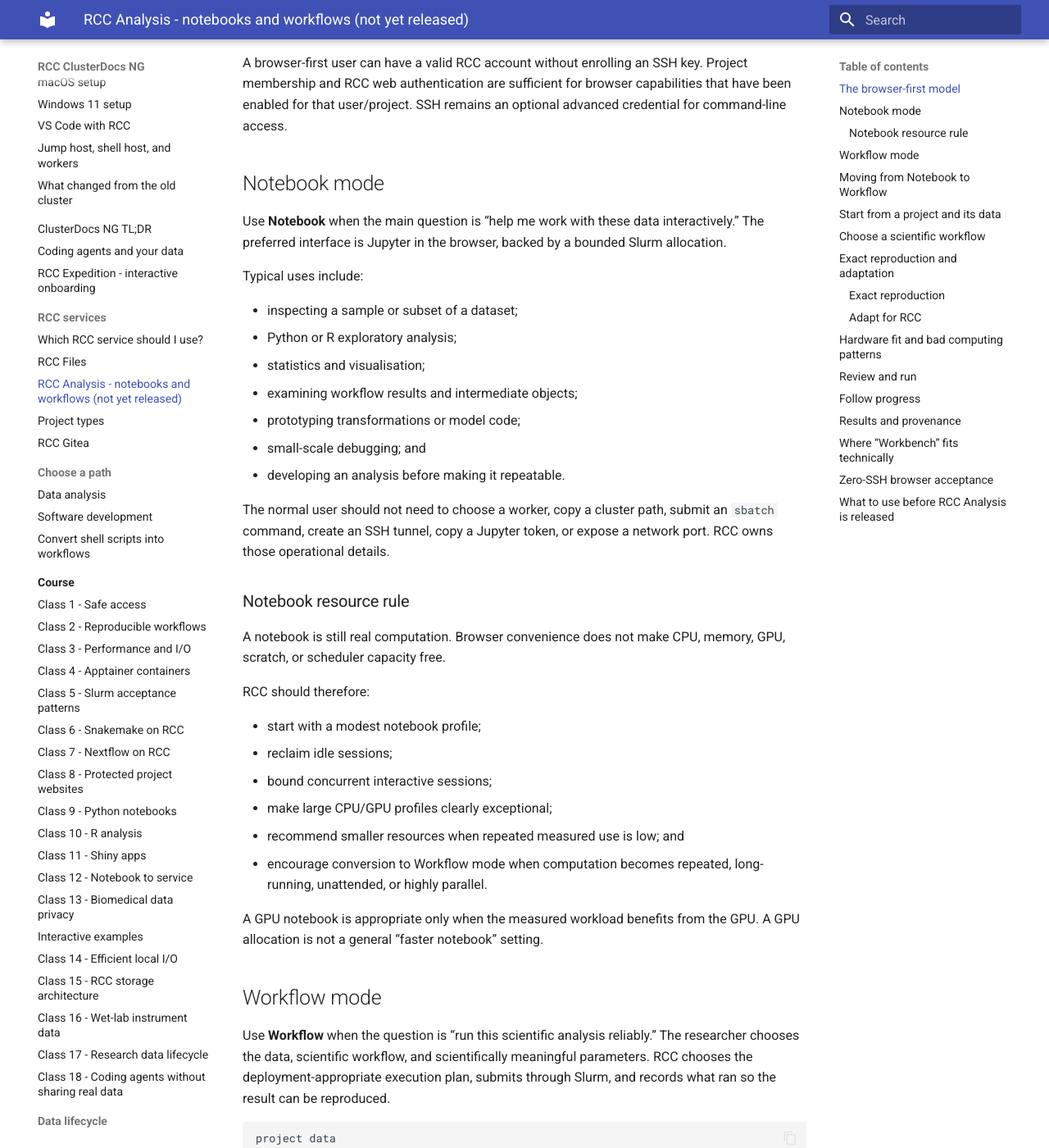
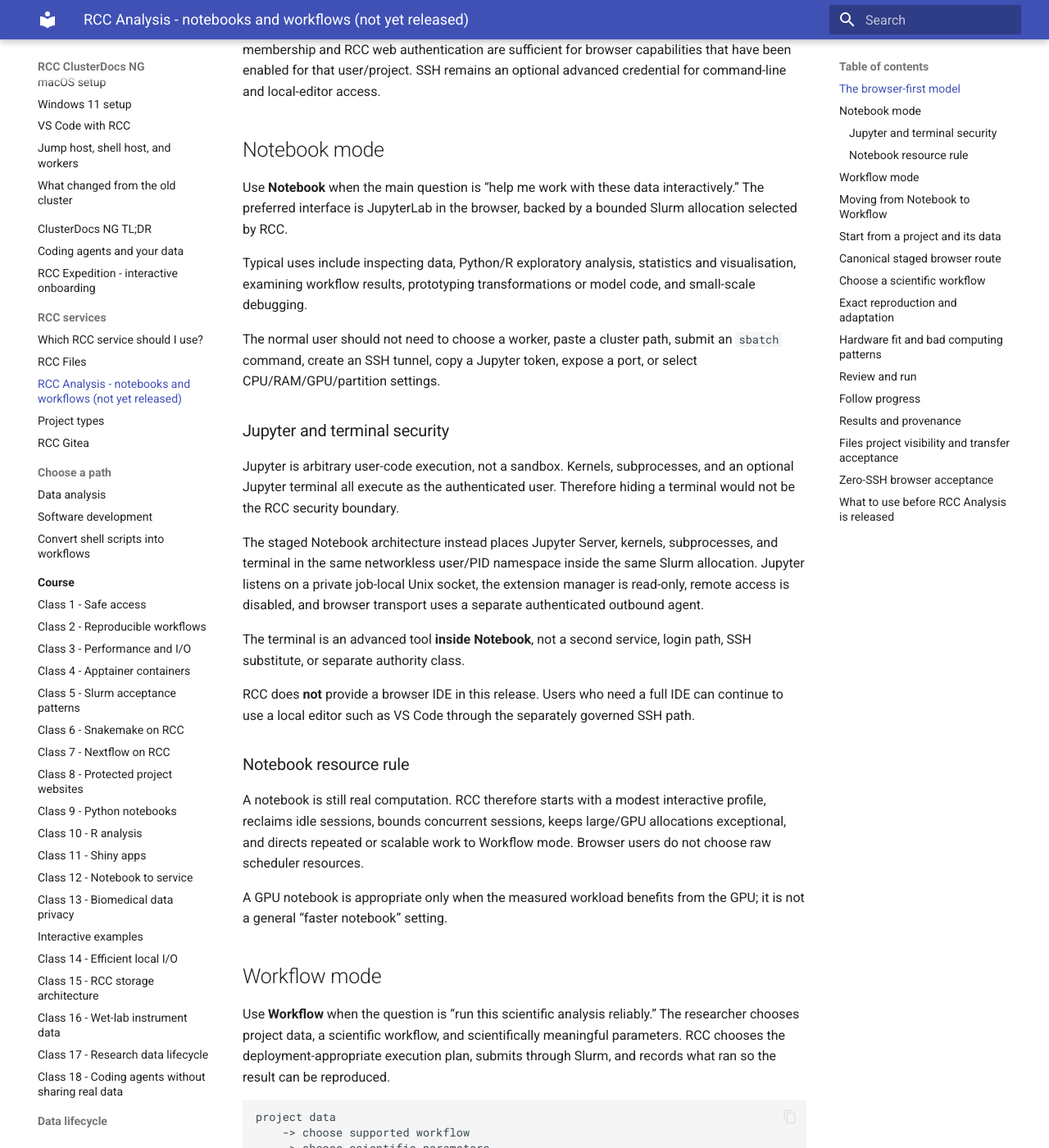
Before and after one commit to IKIM-Essen/ClusterDocs, an MkDocs documentation site: the page built from docs/analysis/rcc-analysis.md, in a window 1280 px wide and 1400 px high, scrolled down 912 px. Shown: the whole window at 82% size. Built offline with MkDocs 1.6.1 and Material for MkDocs 9.7.7, drawn with Linux system fonts in a browser that asks for light colours; some of the changed text lies outside the part shown.

Commit message:
docs: finalize Analysis Notebook/Workflow product contract

````diff
--- a/docs/analysis/rcc-analysis.md
+++ b/docs/analysis/rcc-analysis.md
@@ -1,9 +1,9 @@
 # RCC Analysis: notebooks and governed workflows
 
 > **Service status:** RCC Analysis is **not yet released to users**. This page
-> documents the planned browser-first product model. Current RCC workers, Slurm,
-> managed Snakemake/Nextflow, SSH-tunneled notebooks, and VS Code remain the
-> supported paths until RCC Analysis is explicitly announced as available.
+> documents the staged browser-first product model. Current RCC workers, Slurm,
+> managed Snakemake/Nextflow, SSH-tunneled notebooks, and local VS Code remain
+> the supported paths until RCC Analysis is explicitly announced as available.
 
 RCC Analysis is the planned **user-facing compute product** for researchers who
 should not need to become HPC operators merely to use RCC.
@@ -13,14 +13,11 @@ It combines two related ways of working:
 1. **Notebook** — interactive Jupyter-based exploration and bounded analysis;
 2. **Workflow** — repeatable, scalable, governed scientific execution.
 
-The two modes share identity, project data, execution authority, results, and
-resource governance. “Workbench” remains an internal/advanced term for the
-interactive session machinery behind Notebook mode rather than a separate
-primary product.
+The two modes share RCC identity, project data, results, and resource governance.
+“Workbench” remains an internal engineering term for the interactive session
+machinery behind Notebook mode rather than a separate primary product.
 
 ## The browser-first model
-
-The canonical simple path is:
 
 ```text
 Files: upload or choose project data
@@ -41,50 +38,55 @@ Files: inspect/download project results
 A browser-first user can have a valid RCC account without enrolling an SSH key.
 Project membership and RCC web authentication are sufficient for browser
 capabilities that have been enabled for that user/project. SSH remains an
-optional advanced credential for command-line access.
+optional advanced credential for command-line and local-editor access.
 
 ## Notebook mode
 
 Use **Notebook** when the main question is “help me work with these data
-interactively.” The preferred interface is Jupyter in the browser, backed by a
-bounded Slurm allocation.
+interactively.” The preferred interface is JupyterLab in the browser, backed by
+a bounded Slurm allocation selected by RCC.
 
-Typical uses include:
+Typical uses include inspecting data, Python/R exploratory analysis, statistics
+and visualisation, examining workflow results, prototyping transformations or
+model code, and small-scale debugging.
 
-- inspecting a sample or subset of a dataset;
-- Python or R exploratory analysis;
-- statistics and visualisation;
-- examining workflow results and intermediate objects;
-- prototyping transformations or model code;
-- small-scale debugging; and
-- developing an analysis before making it repeatable.
+The normal user should not need to choose a worker, paste a cluster path, submit
+an `sbatch` command, create an SSH tunnel, copy a Jupyter token, expose a port,
+or select CPU/RAM/GPU/partition settings.
 
-The normal user should not need to choose a worker, copy a cluster path, submit
-an `sbatch` command, create an SSH tunnel, copy a Jupyter token, or expose a
-network port. RCC owns those operational details.
+### Jupyter and terminal security
+
+Jupyter is arbitrary user-code execution, not a sandbox. Kernels, subprocesses,
+and an optional Jupyter terminal all execute as the authenticated user.
+Therefore hiding a terminal would not be the RCC security boundary.
+
+The staged Notebook architecture instead places Jupyter Server, kernels,
+subprocesses, and terminal in the same networkless user/PID namespace inside the
+same Slurm allocation. Jupyter listens on a private job-local Unix socket, the
+extension manager is read-only, remote access is disabled, and browser transport
+uses a separate authenticated outbound agent.
+
+The terminal is an advanced tool **inside Notebook**, not a second service,
+login path, SSH substitute, or separate authority class.
+
+RCC does **not** provide a browser IDE in this release. Users who need a full IDE
+can continue to use a local editor such as VS Code through the separately
+governed SSH path.
 
 ### Notebook resource rule
 
-A notebook is still real computation. Browser convenience does not make CPU,
-memory, GPU, scratch, or scheduler capacity free.
-
-RCC should therefore:
-
-- start with a modest notebook profile;
-- reclaim idle sessions;
-- bound concurrent interactive sessions;
-- make large CPU/GPU profiles clearly exceptional;
-- recommend smaller resources when repeated measured use is low; and
-- encourage conversion to Workflow mode when computation becomes repeated,
-  long-running, unattended, or highly parallel.
+A notebook is still real computation. RCC therefore starts with a modest
+interactive profile, reclaims idle sessions, bounds concurrent sessions, keeps
+large/GPU allocations exceptional, and directs repeated or scalable work to
+Workflow mode. Browser users do not choose raw scheduler resources.
 
 A GPU notebook is appropriate only when the measured workload benefits from the
-GPU. A GPU allocation is not a general “faster notebook” setting.
+GPU; it is not a general “faster notebook” setting.
 
 ## Workflow mode
 
 Use **Workflow** when the question is “run this scientific analysis reliably.”
-The researcher chooses the data, scientific workflow, and scientifically
+The researcher chooses project data, a scientific workflow, and scientifically
 meaningful parameters. RCC chooses the deployment-appropriate execution plan,
 submits through Slurm, and records what ran so the result can be reproduced.
 
@@ -99,50 +101,65 @@ project data
     -> open results in Files
 ```
 
-Do not require normal users to choose Nextflow versus Snakemake, Slurm
-partitions, CPU counts, raw memory values, QOS, reservations, container flags,
-or arbitrary scheduler arguments unless a setting is genuinely part of the
-scientific method.
+Normal users should not choose Nextflow versus Snakemake as a deployment detail,
+Slurm partitions, CPU counts, raw memory values, QOS, reservations, container
+flags, or arbitrary scheduler arguments unless a setting is genuinely part of
+the scientific method.
+
+The browser request is not scheduler authority. Before execution, RCC recompiles
+the scientific intent against trusted server-side workflow/project evidence and
+re-checks current authorization. The privileged Slurm submission path then
+independently constrains the project/account, controller profile, engine,
+partition, resources, run paths, and generated controller shape.
 
 ## Moving from Notebook to Workflow
 
-Notebook and Workflow are deliberately adjacent. A successful exploratory
-notebook often reveals the repeatable analysis that should become a governed
-workflow.
+Notebook and Workflow are deliberately adjacent. Move work out of Notebook when
+it is repeated across samples or cohorts, long-running or unattended,
+provenance-critical, composed of many dependent tasks, resource-intensive,
+producing an official project result, or important for another researcher to
+rerun.
 
-Move work out of Notebook mode when it is:
-
-- repeated across samples or cohorts;
-- long-running or unattended;
-- important enough to rerun for a paper or reviewer;
-- composed of many dependent tasks;
-- using large CPU/GPU resources;
-- producing an official project result; or
-- easier to review as a declared workflow than as notebook state.
-
-RCC should make this transition visible in the product rather than forcing the
-user to learn a second service.
+The user changes mode inside Analysis rather than learning a second RCC product.
 
 ## Start from a project and its data
 
 An Analysis notebook or workflow belongs to an RCC project. Inputs and durable
 outputs stay within the same project authorization model used by Files.
 
-A user should normally choose project files through a browser selector rather
-than paste an absolute RCC filesystem path. Deep links from Files may carry a
-project/object selection, but navigation never grants new authority.
+For a user with one eligible project, RCC should use it implicitly. A user with
+multiple eligible projects chooses from a server-generated list. Normal browser
+users should not type project identifiers or `/projects/...` paths.
 
-Workflow run results use the existing create-only Analysis result model,
-conceptually:
+Deep links from Files may carry project/object context, but navigation never
+grants new authority; Analysis re-checks authorization server-side.
+
+Workflow run results use the create-only Analysis result model:
 
 ```text
 /projects/<project>/rcc-analysis/<run-id>/
 ```
 
-An existing run is never silently replaced.
+Existing runs are never silently replaced. Notebook-created durable work should
+also be saved in project storage rather than treated as durable merely because a
+browser session is still open.
 
-Notebook-created durable work should likewise be saved in project storage rather
-than treated as durable merely because a browser session is still open.
+## Canonical staged browser route
+
+The planned researcher-facing Analysis origin is:
+
+```text
+https://analysis.ikim.uk-essen.de/
+```
+
+Workflow occupies the Analysis root. Notebook management is namespaced below
+`/notebook/`. This route is **staged source configuration, not a claim of live
+availability**.
+
+The Analysis-to-Notebook management hop uses a separate mTLS identity and may be
+revoked independently. Jupyter workspace/session traffic remains on its separate
+hardened workspace origin rather than being tunneled through the Analysis
+management page.
 
 ## Choose a scientific workflow
 
@@ -158,57 +175,36 @@ clinically correct.
 
 ## Exact reproduction and adaptation
 
-### Exact reproduction
-
-Use this when a paper, reviewer, benchmark, or validation exercise requires a
-specific implementation. RCC keeps the required workflow/source identity fixed
-and does not silently substitute a different scientific method.
-
-### Adapt for RCC
-
-Use this when the scientific goal matters more than preserving one
-cluster-specific implementation. RCC may recommend a more efficient operational
-plan or a reviewed alternative, while keeping scientific choices explicit.
+Use **exact reproduction** when a paper, reviewer, benchmark, or validation
+exercise requires one exact implementation. Use **adapt for RCC** when the
+scientific goal matters more than preserving cluster-specific implementation
+details; RCC may recommend a more efficient operational plan while keeping
+scientific choices explicit.
 
 ## Hardware fit and bad computing patterns
 
-Before a workflow is submission-ready, RCC checks whether its execution pattern
-fits the current deployment. The same resource-governance principles also inform
-Notebook profile recommendations.
+RCC should detect and correct patterns such as thousands of tiny jobs, repeated
+large shared-storage reads, excessive controller overhead, severe CPU/RAM
+over-request, idle GPU allocation, long-idle interactive sessions, repeated
+manual notebook runs that should be workflows, and locality-sensitive work with
+no scratch strategy.
 
-RCC should detect and correct patterns such as:
+With enough recent observations RCC can right-size CPU, memory, scratch,
+concurrency, and GPU recommendations. A reservation is not evidence that a
+resource was useful.
 
-- thousands of very short scheduler jobs;
-- repeated large reads from shared project storage;
-- excessive controller/scheduler overhead;
-- 16 CPUs reserved for effectively single-threaded work;
-- memory reservations far above observed peak RSS;
-- GPU allocations with little meaningful GPU use;
-- long-idle interactive sessions;
-- repeated manual notebook runs that should be a workflow;
-- locality-sensitive work with no scratch strategy; or
-- workflow controllers consuming GPU resources unnecessarily.
-
-When enough recent measurements exist, RCC can use aggregate utilization to
-right-size CPU, memory, scratch, concurrency, and GPU recommendations. A resource
-reservation is not evidence that the resource was useful.
-
-The optimization evidence should be privacy-minimized: allocated/used CPU,
-requested/peak memory, GPU utilization where available, elapsed/idle time, and
-terminal state are useful. Commands, notebook contents, research filenames,
-patient data, and host identities are not required for ordinary right-sizing.
+Optimization evidence should be privacy-minimized: allocated/used CPU,
+requested/peak memory, GPU utilization where available, elapsed/idle time,
+aggregate I/O where defensible, and terminal state are useful. Commands,
+notebook contents, research filenames, and patient data are not required for
+ordinary right-sizing.
 
 ## Review and run
 
-Before starting a governed workflow, show a plain-language summary of:
-
-- project and selected inputs;
-- exact workflow name/revision;
-- scientific parameters;
-- expected outputs;
-- relevant warnings or conditions;
-- approximate resource/time expectation when evidence supports one; and
-- any exact-reproduction exception.
+Before a governed workflow starts, show a plain-language summary of the project,
+selected inputs, exact workflow revision, scientific parameters, expected
+outputs, relevant warnings/conditions, and resource/time expectation when the
+evidence supports one.
 
 The primary action is **Run analysis**. The browser never accepts raw scheduler
 or workflow-engine arguments.
@@ -246,34 +240,35 @@ RCC Analysis does not create a private result store disconnected from project
 data. Files remains the normal browser entry/exit surface, while governed
 Coscine/DataLad paths remain part of the wider data lifecycle.
 
-## Where “Workbench” fits technically
+## Files project visibility and transfer acceptance
 
-The interactive session broker that was previously presented as RCC Workbench
-is still valuable machinery. It authenticates the browser, authorizes the
-project, obtains a bounded Slurm allocation, starts Jupyter or an advanced IDE
-inside that allocation, and brokers a safe browser attachment.
+Ordinary Files should expose every current Files-enabled **Regular** project in
+which the user is a member; the primary project may affect the landing directory
+but must not hide other eligible projects. Controlled Data and unpublished or
+missing project directories remain intentionally absent from ordinary Files.
 
-That architecture should be mostly invisible to Notebook users. Read
-[Workbench execution layer](../concepts/workbench-interfaces.md) only when you
-need the advanced session/security model.
+Browser transfer performance must be accepted on the deployed system rather
+than inferred from architecture. The rollout pilot should measure multi-GiB
+upload/download, checksums, representative small-file behavior, concurrent
+users, retries/errors, and compare sustained performance with an accepted native
+transfer reference such as SFTP. A large unexplained browser penalty is an RCC
+defect to investigate, not a reason to make SSH a prerequisite again.
 
 ## Zero-SSH browser acceptance
 
-Before broad production promotion, pilot users with **no SSH public key enrolled**
-should be able to complete an end-to-end browser journey:
+Before broad production promotion, pilot users with **no SSH public key
+enrolled** should be able to:
 
 1. sign in to RCC;
-2. open Files;
-3. upload/select project input;
-4. open RCC Analysis;
-5. open a Notebook without typing project IDs, paths, hostnames, or Slurm terms;
-6. produce and save a small project result;
-7. optionally select a supported Workflow using the same project data;
-8. run with safe defaults;
-9. leave and return without losing owned run/session state;
-10. open the result in Files;
-11. download the result; and
-12. sign out.
+2. open Files and upload/select project input;
+3. open RCC Analysis;
+4. open Notebook without typing project IDs, paths, hostnames, Slurm terms, or
+   choosing a resource profile;
+5. produce and save a small project result;
+6. run a supported Workflow using scientific inputs/parameters only;
+7. leave and return without losing owned run/session state;
+8. open/download results in Files; and
+9. sign out.
 
 Passing CLI/API canaries is necessary but not sufficient. The browser product is
 not prime-time until non-HPC users can complete this without facilitator shell
@@ -289,10 +284,11 @@ Until RCC Analysis is explicitly activated:
 3. use [Class 7](../course/class-07-nextflow.md) for managed Nextflow;
 4. use [Class 5](../course/class-05-slurm.md) for direct Slurm execution;
 5. use [Class 14](../course/class-14-efficient-io.md) for efficient local I/O;
-   and
-6. retain code, parameters, environments, checksums, logs, and job IDs so current
-   runs remain reproducible.
+6. use local VS Code/other editors through the released SSH path when an IDE is
+   genuinely needed; and
+7. retain code, parameters, environments, checksums, logs, and job IDs so
+   current runs remain reproducible.
 
-When RCC Analysis is released, ClusterDocs should make Analysis/Notebook the
-normal data-analysis starting point while retaining direct SSH/Slurm material as
-an advanced/reference path.
+When RCC Analysis is released, ClusterDocs should make Analysis the normal
+data-analysis starting point while retaining direct SSH/Slurm material as an
+advanced/reference path.
````
Also changed, not shown: other parts of docs/analysis/rcc-analysis.md (+6 -8 lines).
